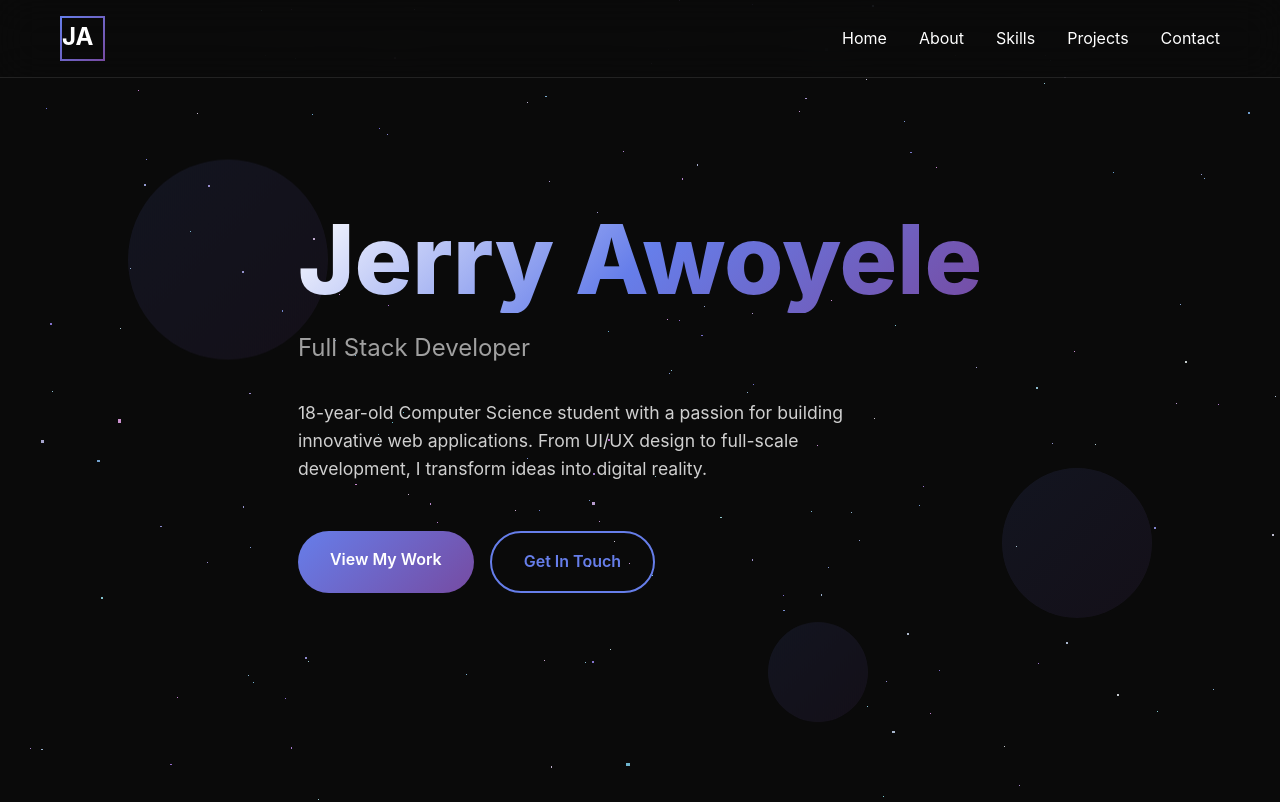
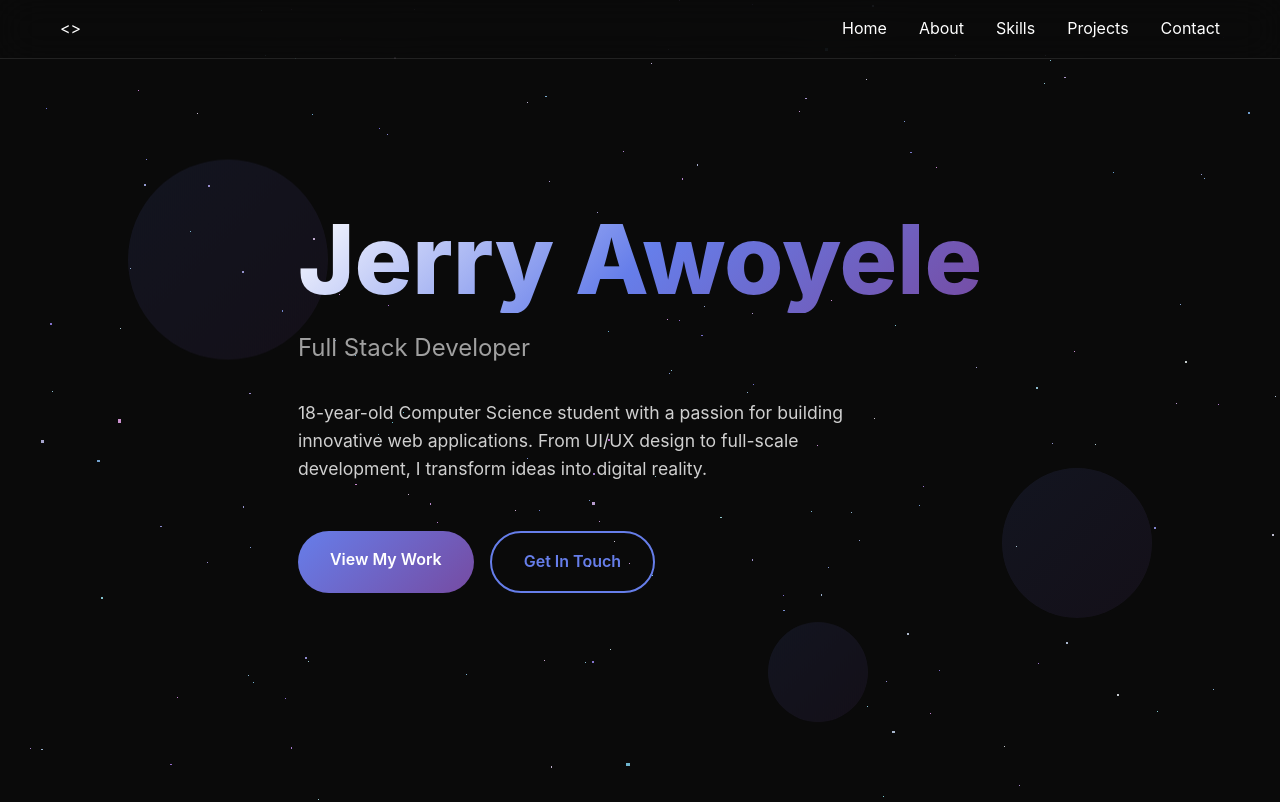
Before and after one commit to jerryawoyele/portfolio, a plain HTML site: page index.html in a window 1280 px wide. Shown: the top 802 px of the page. Drawn offline with nearby package versions, Linux system fonts and the light colour scheme; animation ran at ten frames a second.

Commit message:
Updated the index.html to remove the logo

```diff
--- a/index.html
+++ b/index.html
@@ -551,9 +551,7 @@
     <!-- Navigation -->
     <nav>
         <div class="container">
-            <div class="logo">
-                <h1> JA</h1>
-            </div>
+            <></>
             <ul class="nav-links">
                 <li><a href="#home">Home</a></li>
                 <li><a href="#about">About</a></li>
```
